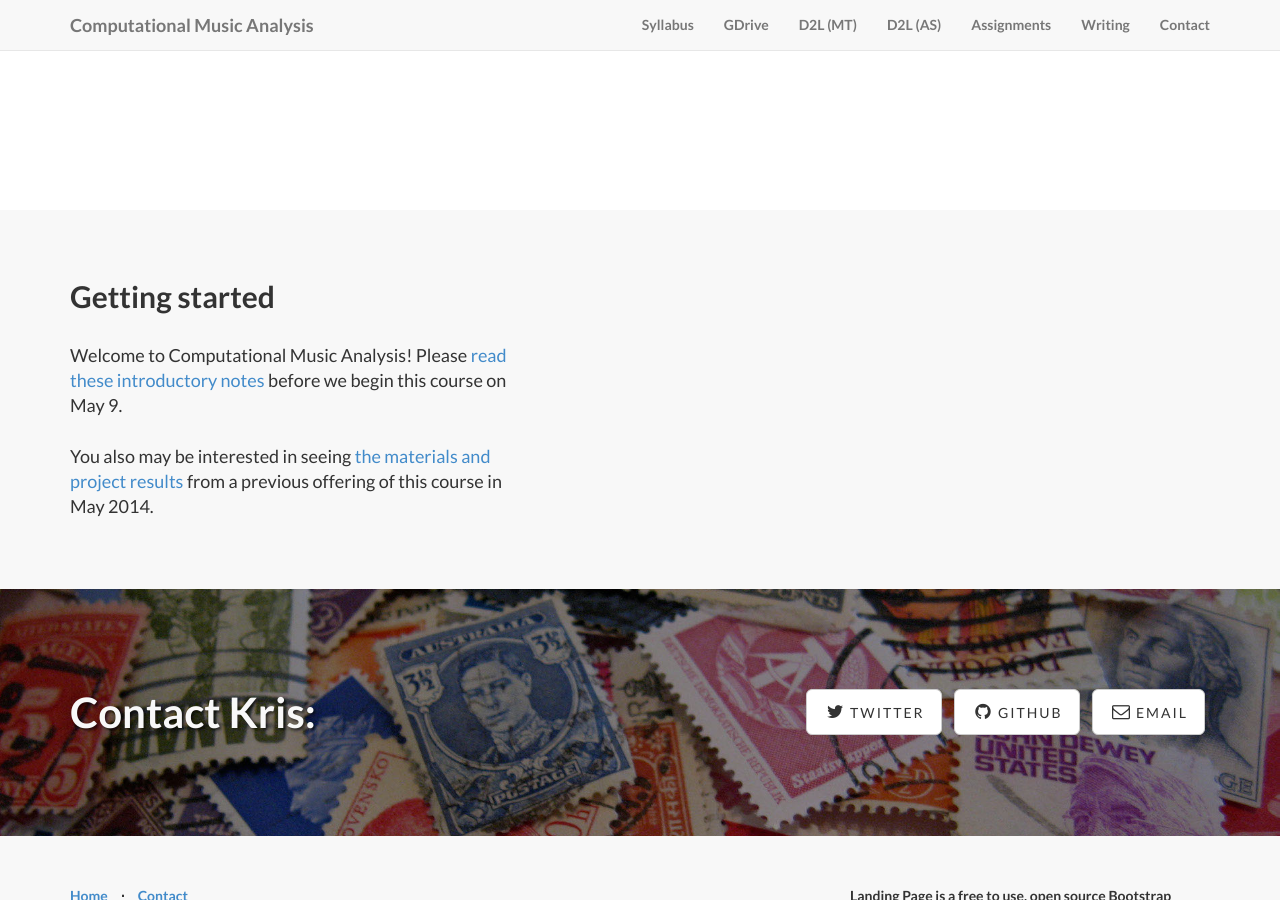
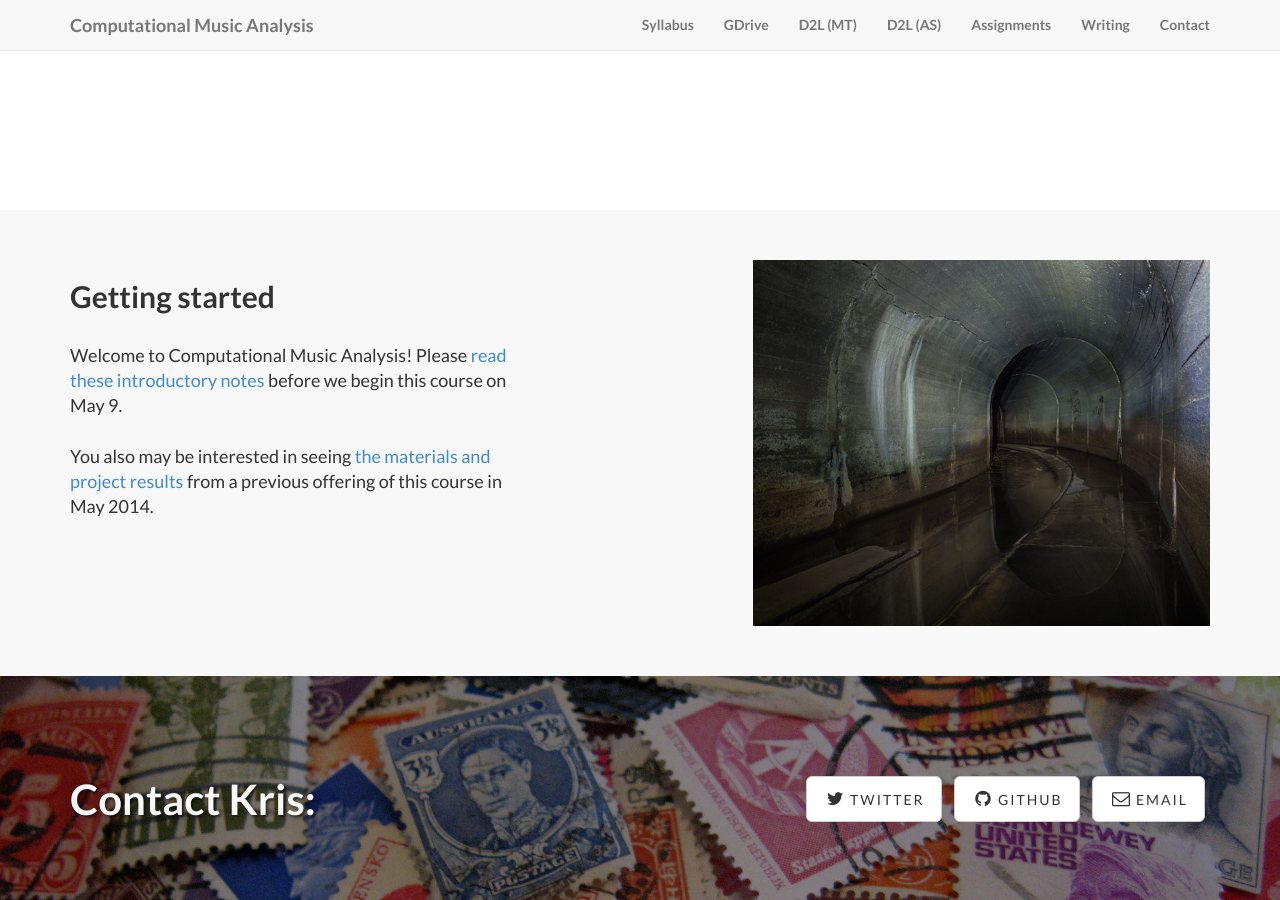
Before and after one commit to kshaffer/corpusmusic, a Jekyll site: the page built from _posts/2015-05-11-Introduction.markdown, in a window 1280 px wide and 900 px high, scrolled down 533 px. Built offline with Jekyll 4.4.1, drawn with Linux system fonts in a browser that asks for light colours; nearby versions of some CDN libraries; library files that are not in the unit come from our copies.

Commit message:
site.url to stylesheet calls

```diff
--- a/_includes/footer.html
+++ b/_includes/footer.html
@@ -9,7 +9,7 @@
                     </li>
                     <li class="footer-menu-divider">&sdot;</li>
                     <li>
-                        <a href="#contact">Contact</a>
+                        <a href="{{ site.url }}/#contact">Contact</a>
                     </li>
                 </ul>
                 <p class="copyright text-muted small">Copyright &copy;2016 {{ site.author }} All Rights Reserved</p>
--- a/_includes/js.html
+++ b/_includes/js.html
@@ -1,5 +1,5 @@
 <!-- jQuery Version 1.11.0 -->
-<script src="js/jquery-1.11.0.js"></script>
+<script src="{{ site.url }}/js/jquery-1.11.0.js"></script>
 
 <!-- Bootstrap Core JavaScript -->
-<script src="js/bootstrap.min.js"></script>
+<script src="{{ site.url }}/js/bootstrap.min.js"></script>
--- a/_includes/page_content.html
+++ b/_includes/page_content.html
@@ -14,7 +14,7 @@
                     {{ post.description }}
                 </div>
                 <div class="col-lg-5 col-lg-offset-2 col-sm-6">
-                    <img class="img-responsive" src="img/services/{{ post.image }}" alt="">
+                    <img class="img-responsive" src="{{ site.url }}/img/services/{{ post.image }}" alt="">
                 </div>
             </div>
 
@@ -37,7 +37,7 @@
                     {{ post.description }}
                 </div>
                 <div class="col-lg-5 col-sm-pull-6  col-sm-6">
-                  <img class="img-responsive" src="img/services/{{ post.image }}" alt="">
+                  <img class="img-responsive" src="{{ site.url }}/img/services/{{ post.image }}" alt="">
                 </div>
             </div>
 
```
Also changed, not shown: 1 other file.
